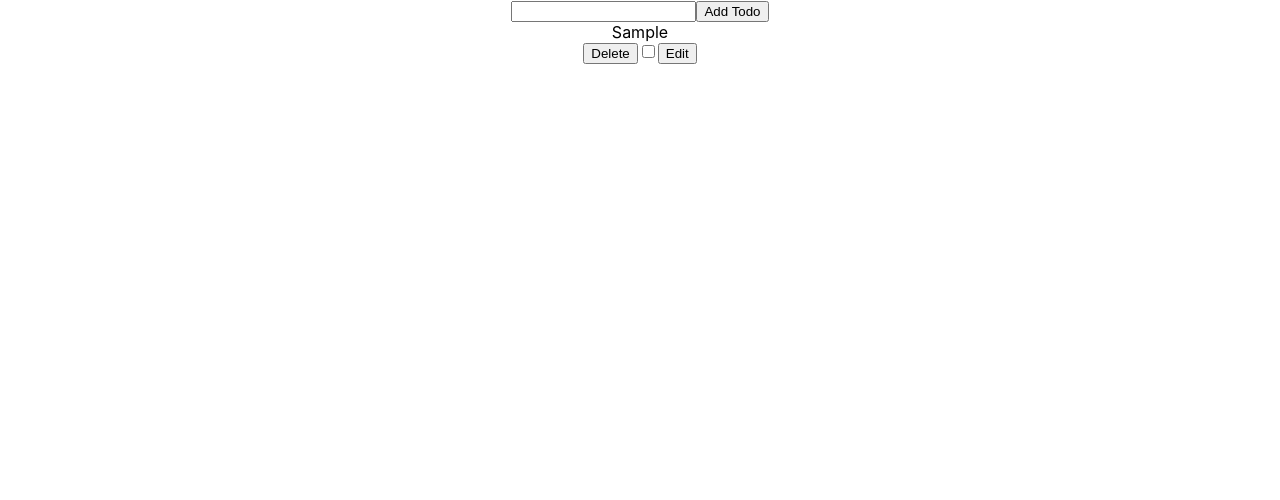
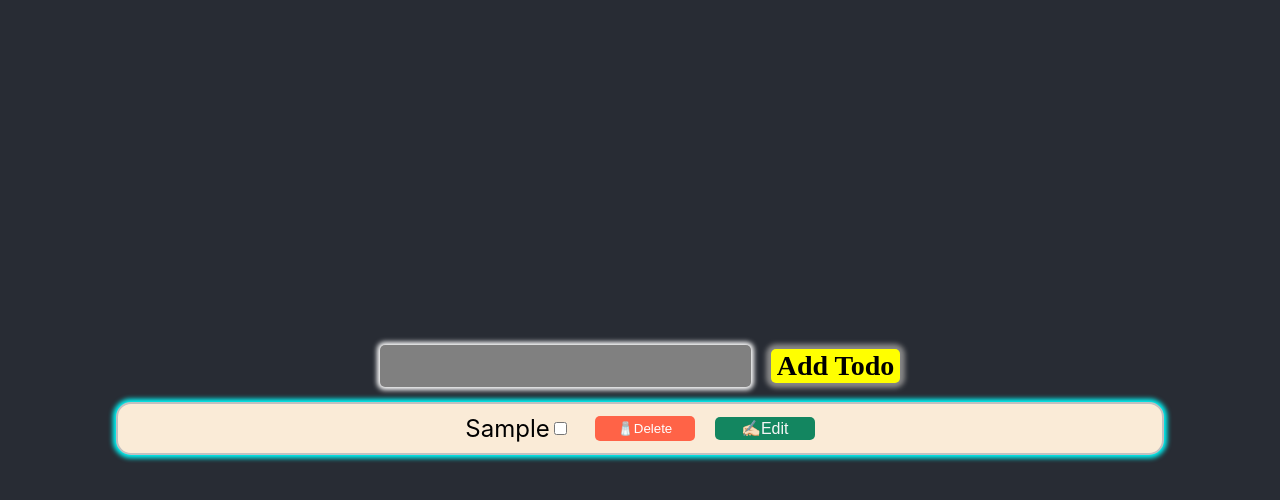
Before and after one commit to Dipak2056/to-do-list-react, a React (Create React App) app: page / in a window 1280 px wide. Both pictures are taken after typing "Sample" into the empty fields and a click on the button "Add Todo". Shown: the top 500 px of the page. Built offline with nearby package versions, Linux system fonts and the light colour scheme.

Commit message:
styles  are also set

```diff
--- a/src/App.css
+++ b/src/App.css
@@ -1,7 +1,84 @@
 .App {
   text-align: center;
+  height: 100vh;
+  display: flex;
+  flex-direction: column;
+  justify-content: center;
+  align-items: center;
+  background-color: #282c34;
 }
-
+.element {
+  background: antiquewhite;
+  color: black;
+  width: 80%;
+  display: flex;
+  margin-top: 15px;
+  justify-content: center;
+  align-items: center;
+  padding: 10px;
+  border: 2px solid silver;
+  border-radius: 15px;
+  box-shadow: 0 0 5px 3px aqua;
+  font-size: 1.5rem;
+}
+.firstInput {
+  padding: 5px;
+  margin-right: 20px;
+  outline: none;
+  font-size: 28px;
+  border-radius: 5px;
+  border: none;
+  background: grey;
+  color: white;
+  box-shadow: 0 0 5px 3px white;
+}
+.addtodo {
+  color: black;
+  background: yellow;
+  border: none;
+  font-weight: bold;
+  font-family: oblique;
+  border-radius: 5px;
+  font-size: 28px;
+  box-shadow: 0 0 5px 5px #888888;
+}
+.input {
+  margin-right: 10px;
+  outline: 0;
+  border: 1px solid silver;
+  font-size: 16px;
+  padding: 2px;
+  border-radius: 5px;
+}
+.deleteButton {
+  background-color: tomato;
+  margin-left: 25px;
+  padding: 5px;
+  width: 100px;
+  border: none;
+  border-radius: 5px;
+  color: white;
+}
+.deleteButton::before {
+  content: "🧂";
+}
+.editButton,
+.submitButton {
+  background-color: rgb(19, 134, 96);
+  border: none;
+  border-radius: 5px;
+  font-size: 16px;
+  margin-left: 20px;
+  padding: 2px;
+  color: whitesmoke;
+  width: 100px;
+}
+.editButton::before {
+  content: "✍🏻";
+}
+.submitButton::before {
+  content: "🗃️";
+}
 .App-logo {
   height: 40vmin;
   pointer-events: none;
--- a/src/App.js
+++ b/src/App.js
@@ -47,34 +47,48 @@ function App() {
     <div className="App">
       <form onSubmit={handleSubmit}>
         <input
+          className="firstInput"
           type="text"
           onChange={(e) => setTodo(e.target.value)}
           value={todo}
         />
-        <button type="submit">Add Todo</button>
+        <button className="addtodo" type="submit">
+          Add Todo
+        </button>
       </form>
       {todos.map((todo) => (
-        <div key={todo.id}>
+        <div className="element" key={todo.id}>
           {todoEditing === todo.id ? (
             <input
+              placeholder="write new content here.."
+              className="input"
               type="text"
               onChange={(e) => setEditingText(e.target.value)}
               value={editingText}
             />
           ) : (
-            <div>{todo.text}</div>
+            <div className="todoElm">{todo.text}</div>
           )}
 
-          <button onClick={() => deleteTodo(todo.id)}>Delete</button>
           <input
             type="checkbox"
             onChange={() => toggleComplete(todo.id)}
             checked={todo.completed}
           />
+          <button className="deleteButton" onClick={() => deleteTodo(todo.id)}>
+            Delete
+          </button>
           {todoEditing === todo.id ? (
-            <button onClick={() => editTodo(todo.id)}>Submit</button>
+            <button className="submitButton" onClick={() => editTodo(todo.id)}>
+              Submit
+            </button>
           ) : (
-            <button onClick={() => setTodoEditing(todo.id)}>Edit</button>
+            <button
+              className="editButton"
+              onClick={() => setTodoEditing(todo.id)}
+            >
+              Edit
+            </button>
           )}
         </div>
       ))}
```
